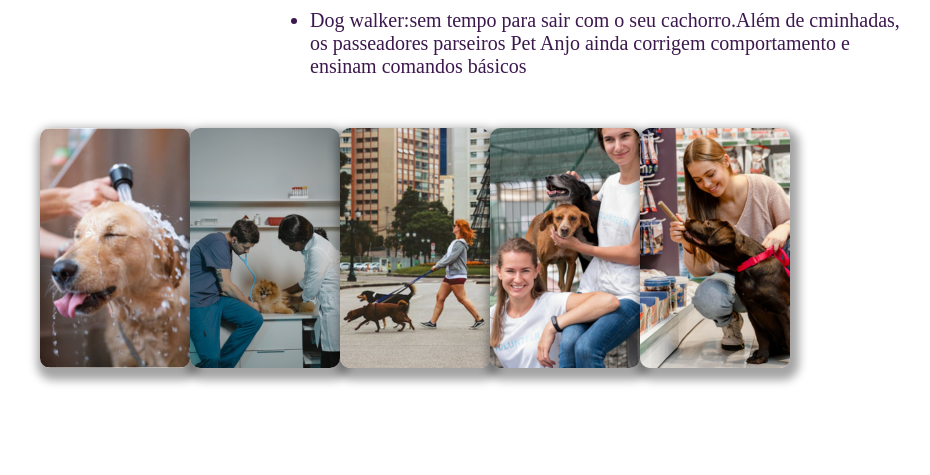
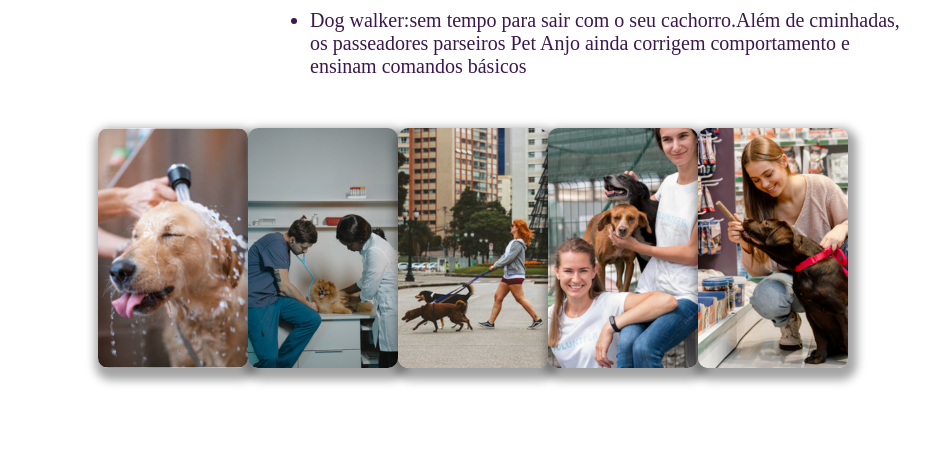
Before and after one commit to alexafiliadodigital/petshop, a plain HTML site: page index.html in a window 1280 px wide. Shown: the part 780-1255 px from the top of the page, without its empty margins (30-960 px from the left). Drawn offline with Linux system fonts and the light colour scheme; files whose address does not match are found by name.

Commit message:
alteracao em css

```diff
--- a/style.css
+++ b/style.css
@@ -292,7 +292,7 @@ iframe{
 
      max-width: 100%;
      font-size: 20px;
-     margin-right: 100px ;
+     margin-right: 100px;
      margin-left: 100px;
 
 
@@ -300,11 +300,11 @@ iframe{
    }
 
    .box-servicos-img{
+
       display: flex;
       flex-direction: row;
       flex-wrap: wrap;
       max-width: 100%;
-      margin-left: 70px;
       padding-bottom: 30px;
 
    }
@@ -370,7 +370,8 @@ iframe{
 
 
 
-      color:#3c184e;
+      color:aqua;
+      font-weight: 900;
 
      }
 
@@ -396,7 +397,41 @@ iframe{
    }
 
 
+   }
+
+   @media(min-width:1024px){
+
+
+      .box-servicos-img{
+         display: flex;
+         flex-direction: row;
+         flex-wrap: wrap;
+         max-width: 100%;
+         margin-left: 150px;
+         padding-bottom: 30px;
+
+      }
 
 
 
-       }
+
+   }
+
+   @media(max-width:1280px){
+
+
+      .box-servicos-img{
+         display: flex;
+         flex-direction: row;
+         flex-wrap: wrap;
+         max-width: 100%;
+         margin-left: 10%;
+         padding-bottom: 30px;
+
+      }
+
+
+
+
+
+   }
```
